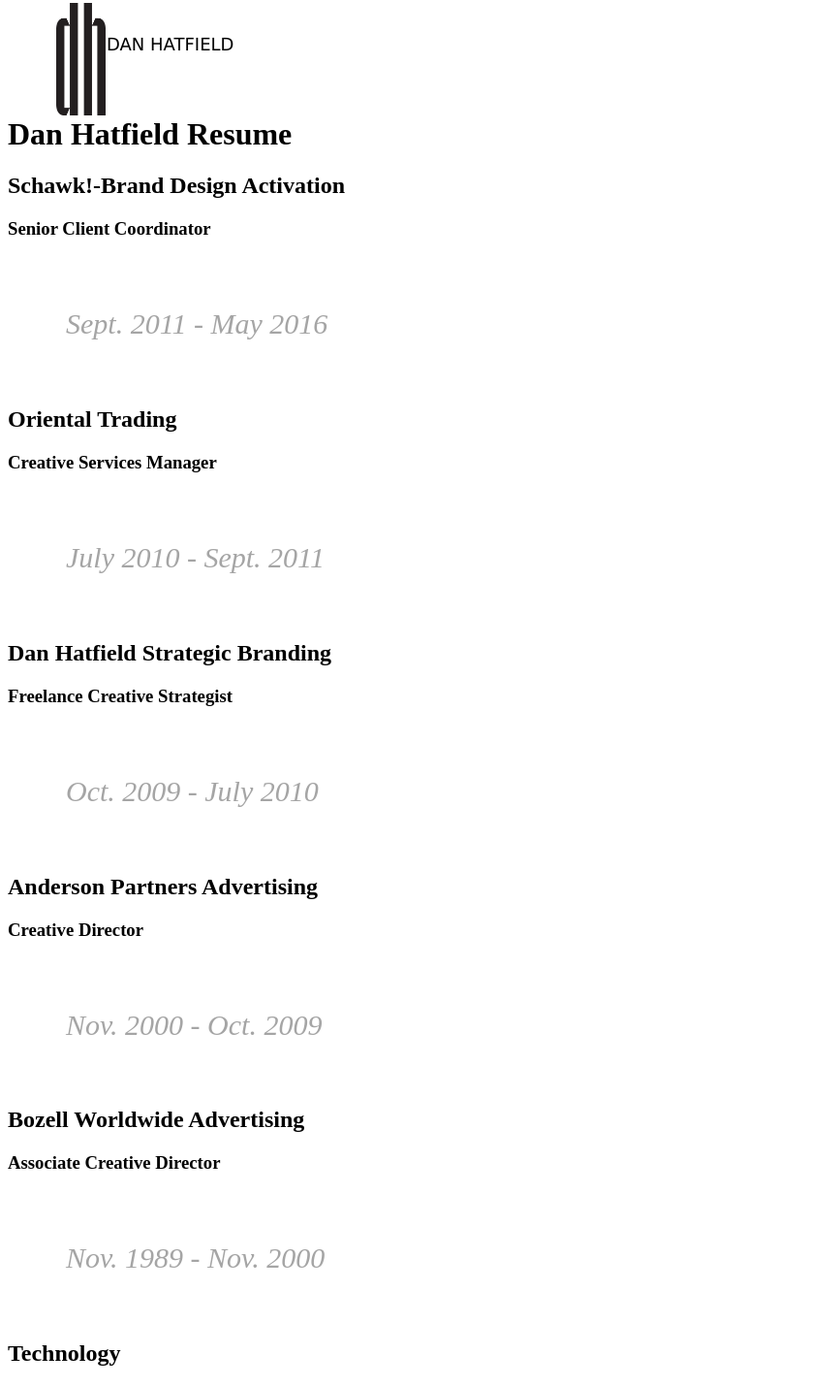
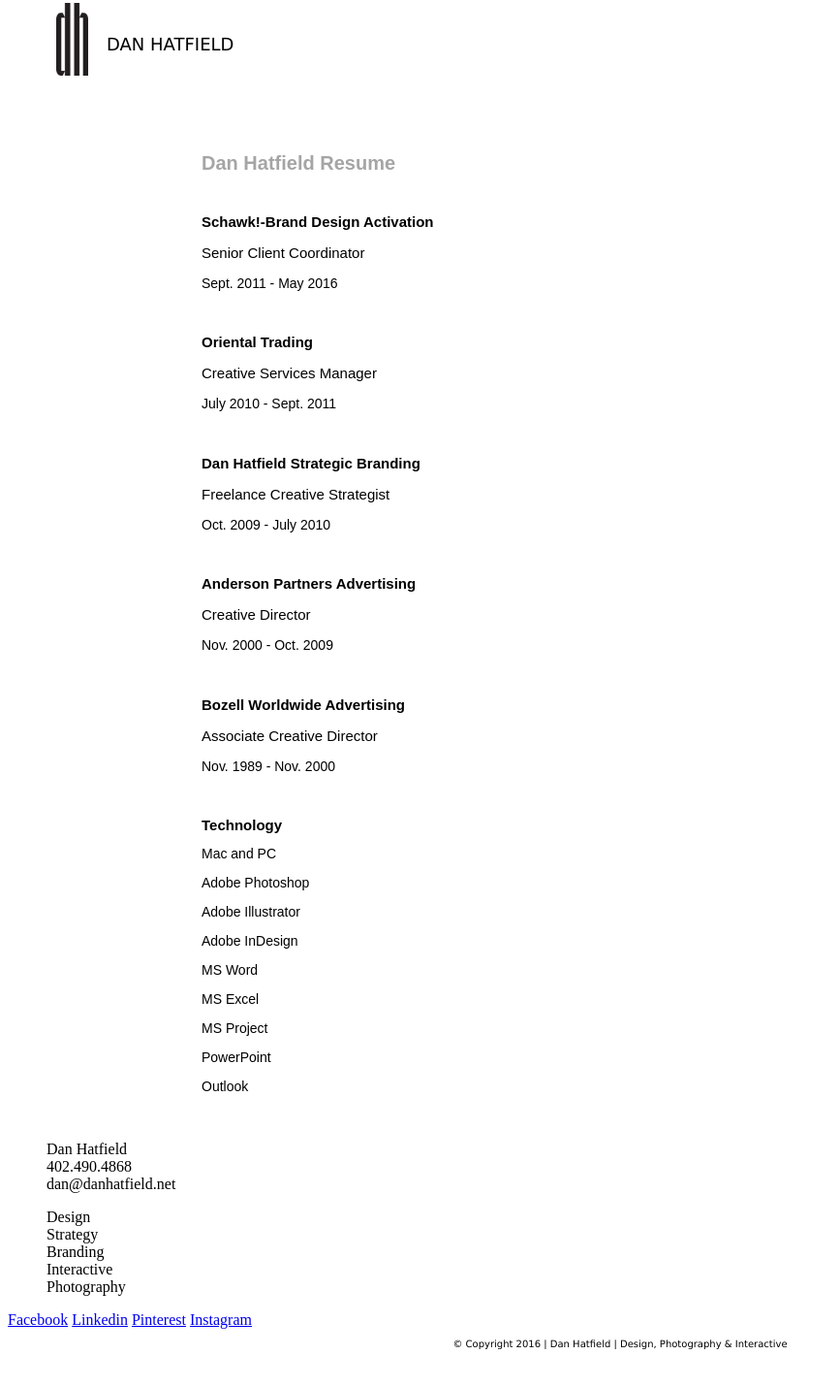
Before and after one commit to danhatfield/danhatfield.github.io, a plain HTML site: page resume.html in a window 1280 px wide. Shown: the part 30-1460 px from the top of the page at 97% size, without its empty margins (0-867 px from the left). After the commit the page ends 1421 px from the top, so only its background shows below. Drawn offline with Linux system fonts and the light colour scheme.

Commit message:
My Website: Progress
Added images and improved layouts

```diff
--- a/css/style.css
+++ b/css/style.css
@@ -25,6 +25,7 @@
     right: 50px;
     font-family: "Verdana";
     font-size: 12px;
+    color: #adadac;
 }
 
 /*dh logo*/
@@ -45,13 +46,15 @@
 }
 
 footer {
-    background-color: lightgrey;
+    background-color: none;
     position: relative;
+    height: 40px;
 
 }
 
 nav > a {
     text-decoration: none;
+    color: #adadac;
 }
 
 nav a + a {
@@ -59,7 +62,7 @@
 
 }
 
-p {
+.about-me {
     font-family: "TimesNewRoman";
     font-style: italic;
     font-size: 30px;
@@ -68,10 +71,104 @@
     margin-left: 60px;
     margin-right: auto;
     width: 720px;
-    margin-top: 70px;
+    margin-top: 300px;
+}
+
+.work-copy {
+    font-family: "TimesNewRoman";
+    font-style: italic;
+    font-size: 25px;
+    color: #a5a5a5;
+    font-weight: lighter;
+    margin-left: 130px;
+    width: 700px;
+    margin-top: 100px;
+}
+
+.blog-copy {
+    font-family: "Verdana";
+    font-style: normal;
+    font-size: 12px;
+    text-align: left;
+    width: 600px;
+    color: #a5a5a5;
 }
 
 .work {
     margin: 10px;
     float: left;
 }
+
+#copyright {
+    font-family: "Verdana";
+    font-style: normal;
+    font-size: 10px;
+    margin-bottom: 40px;
+    text-align: center;
+}
+
+#nobullet li {
+    list-style-type: none;
+}
+
+.resume-head {
+    font-family: "arial";
+    font-style: normal;
+    font-size: 20px;
+    font-weight: 800;
+    margin-top: 100px;
+    margin-bottom: 40px;
+    margin-left: 200px;
+    color: #a5a5a5;
+}
+
+.resume-company {
+    font-family: "Arial";
+    font-style: bold;
+    font-size: 15px;
+    font-weight: 800;
+    margin-left: 200px;
+}
+
+.resume-title {
+    font-family: "Arial";
+    font-style: normal;
+    font-size: 15px;
+    font-weight: 200;
+    margin-left: 200px;
+}
+
+.resume-dates {
+    font-family: "Arial";
+    font-style: normal;
+    font-size: 14px;
+    font-weight: 200;
+    margin-left: 200px;
+    margin-top: 0;
+}
+
+.technology {
+    font-family: "Arial";
+    font-style: bold;
+    font-size: 15px;
+    font-weight: 800;
+    margin-left: 200px;
+}
+
+.expertise {
+    font-family: "Arial";
+    font-style: normal;
+    font-size: 14px;
+    font-weight: 200;
+    margin-left: 200px;
+    margin-top: 0;
+}
+
+img[src*="portrait"] {
+    position: absolute;
+    width: 15%;
+    margin-top: 200px;
+    margin-left: 25px;
+
+
+}
--- a/resume.html
+++ b/resume.html
@@ -5,7 +5,7 @@
     <title>Dan Hatfield Design</title>
     </head>
     <body>
-        <img src="images/dan-hatfield-logo-graphic-design-web.jpg" alt="dan hatfield logo" style="width: 4%; height: 4%;">
+        <img src="images/dan-hatfield-logo-graphic-design-web.jpg" alt="Dan Hatfield's Logo">
         <span>DAN HATFIELD</span>
 
         <!--below will be if I use the hamburger menu-->
@@ -20,68 +20,64 @@
             <a href="contact.html">CONTACT</a>
         </nav>
 
-        <h1>Dan Hatfield Resume</h1>
-        <h2>Schawk!-Brand Design Activation</h2>
-        <h3>Senior Client Coordinator</h3>
-        <p>Sept. 2011 - May 2016</p>
+        <h1 class="resume-head">Dan Hatfield Resume</h1>
+        <h2 class="resume-company">Schawk!-Brand Design Activation</h2>
+        <h3 class="resume-title">Senior Client Coordinator</h3>
+        <p class="resume-dates">Sept. 2011 - May 2016</p>
         <br>
-        <h2>Oriental Trading</h2>
-        <h3>Creative Services Manager</h3>
-        <p>July 2010 - Sept. 2011</p>
+        <h2 class="resume-company">Oriental Trading</h2>
+        <h3 class="resume-title">Creative Services Manager</h3>
+        <p class="resume-dates">July 2010 - Sept. 2011</p>
         <br>
-        <h2>Dan Hatfield Strategic Branding</h2>
-        <h3>Freelance Creative Strategist</h3>
-        <p>Oct. 2009 - July 2010</p>
+        <h2 class="resume-company">Dan Hatfield Strategic Branding</h2>
+        <h3 class="resume-title">Freelance Creative Strategist</h3>
+        <p class="resume-dates">Oct. 2009 - July 2010</p>
         <br>
-        <h2>Anderson Partners Advertising</h2>
-        <h3>Creative Director</h3>
-        <p>Nov. 2000 - Oct. 2009</p>
+        <h2 class="resume-company">Anderson Partners Advertising</h2>
+        <h3 class="resume-title">Creative Director</h3>
+        <p class="resume-dates">Nov. 2000 - Oct. 2009</p>
         <br>
-        <h2>Bozell Worldwide Advertising</h2>
-        <h3>Associate Creative Director</h3>
-        <p>Nov. 1989 - Nov. 2000</p>
+        <h2 class="resume-company">Bozell Worldwide Advertising</h2>
+        <h3 class="resume-title">Associate Creative Director</h3>
+        <p class="resume-dates">Nov. 1989 - Nov. 2000</p>
         <br>
-        <h2>Technology</h2>
-        <p>Mac and PC</p>
-        <p>Adobe Photoshop</p>
-        <p>Adobe Illustrator</p>
-        <p>Adobe InDesign</p>
-        <p>MS Word</p>
-        <p>MS Excel</p>
-        <p>MS Project</p>
-        <p>PowerPoint</p>
-        <p>Outlook</p>
+        <h2 class="technology">Technology</h2>
+        <p class="expertise">Mac and PC</p>
+        <p class="expertise">Adobe Photoshop</p>
+        <p class="expertise">Adobe Illustrator</p>
+        <p class="expertise">Adobe InDesign</p>
+        <p class="expertise">MS Word</p>
+        <p class="expertise">MS Excel</p>
+        <p class="expertise">MS Project</p>
+        <p class="expertise">PowerPoint</p>
+        <p class="expertise">Outlook</p>
 
         <br>
 
         <footer>
-            <ul>
+            <div class="contact-info">
+                <ul id="nobullet">
                     <li>Dan Hatfield</li>
                     <li>402.490.4868</li>
                     <li>dan@danhatfield.net</li>
                 </ul>
+            </div>
 
-            <ul>
+            <div class="skills">
+                <ul id="nobullet">
                     <li>Design</li>
                     <li>Strategy</li>
                     <li>Branding</li>
                     <li>Interactive</li>
                     <li>Photography</li>
                 </ul>
-
-            <ul>
-                <li><a href="index.html">HOME</a></li>
-                <li><a href="about.html">ABOUT</a></li>
-                <li><a href="work.html">WORK</a></li>
-                <li><a href="resume.html">RESUME</a></li>
-                <li><a href="blog.html">BLOG</a></li>
-                <li><a href="contact.html">CONTACT</a></li>
-            </ul>
-
+            </div>
                 <a href="/facebook/">Facebook</a>
                 <a href="/linkedin/">Linkedin</a>
                 <a href="/Pinterest/">Pinterest</a>
                 <a href="/Instagram/">Instagram</a>
+
+        <p id="copyright">&copy; Copyright 2016 | Dan Hatfield | Design, Photography & Interactive</p>
 
         </footer>
 
```
Also changed, not shown: about.html (+11 -19 lines), blog.html (+6 -12 lines), contact.html (+6 -13 lines), index.html (+5 -11 lines), work.html (+4 -1 lines), images/Email-Grey.jpg (added), images/FB-f-Logo-Grey.jpg (added), images/Instagram_GREY_Round.jpg (added), images/Linkedin-GREY-Round.jpg (added), images/Pinterest-GREY-Round.jpg (added), images/dan-hatfield-portrait.jpg (renamed from images/dan-hatfield-graphic-design-web.jpg). Lines whose indentation alone changed are shown as unchanged.
